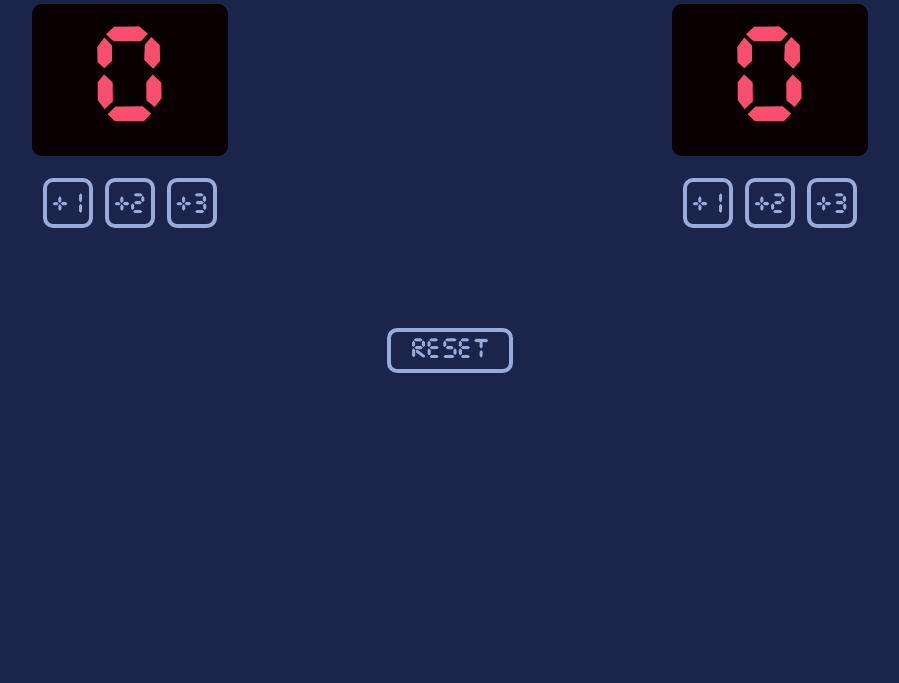
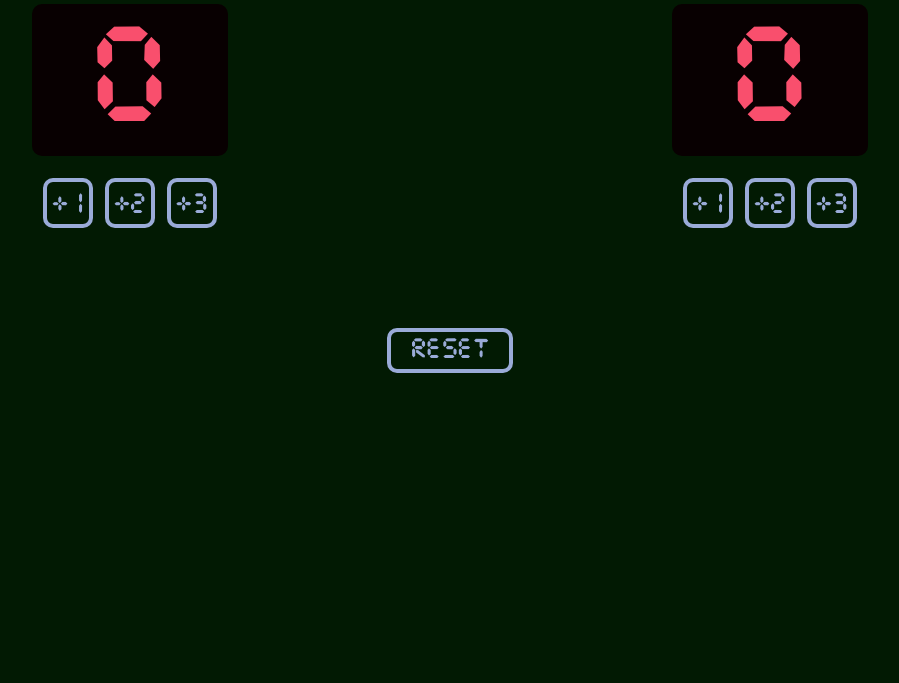
Before and after one commit to rdilaz/scoreboard-scrimba, a plain HTML site: page index.html in a window 1280 px wide. Shown: the part 117-800 px from the top of the page, without its empty margins (190-1089 px from the left). Drawn offline with Linux system fonts and the light colour scheme.

Commit message:
Update body background color in CSS
Changed the body background color from #1B244A to #021A03 for a new visual appearance.

```diff
--- a/index.css
+++ b/index.css
@@ -5,7 +5,7 @@
 
 body {
     margin: 0;
-    background: #1B244A;
+    background: #021A03;
     text-align: center;
 }
 h3 {
```
